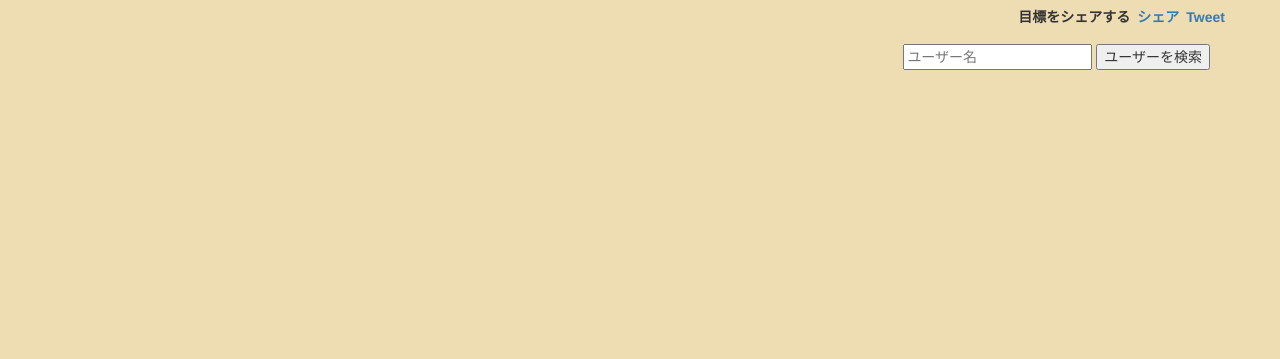
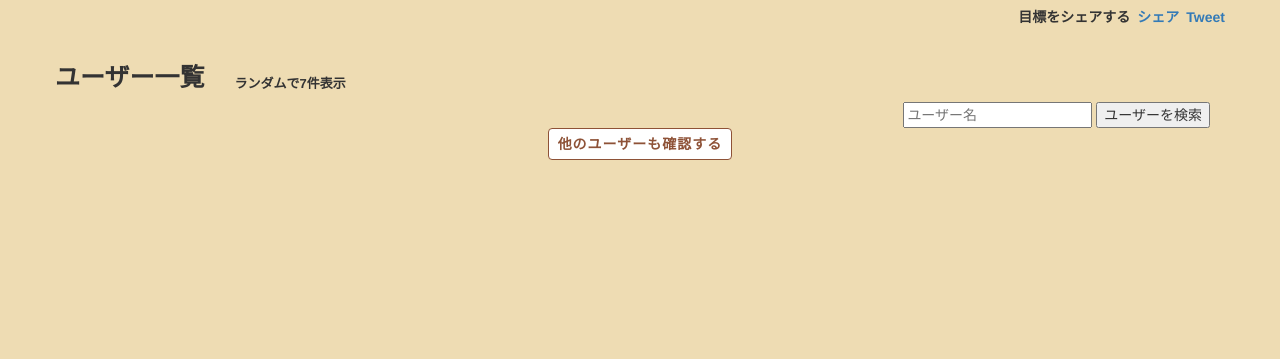
Before and after one commit to breastroke423/cotsutsumi, a Rails app: page /users in a window 1280 px wide. Shown: the part 80-439 px from the top of the page. Run offline with Rails 7, Linux system fonts and the light colour scheme; style sheets or scripts are compiled from the project's sources; parts of the project's set-up code (start-up, migrations or seed data) failed here and were passed over; some libraries are stand-ins or nearby versions.

Commit message:
update users/index/view

```diff
--- a/app/assets/stylesheets/application.scss
+++ b/app/assets/stylesheets/application.scss
@@ -46,7 +46,7 @@ table {
 
 }
 
-p, a, td, th {
+p, a, td, th, h2, h4 {
   font-weight: 700;
   font-family: "Helvetica Neue", Helvetica, Arial, sans-serif;
 }
--- a/app/assets/stylesheets/users.scss
+++ b/app/assets/stylesheets/users.scss
@@ -118,7 +118,12 @@
   margin-bottom: 10px;
 }
 
-.pagination-btn {
+.pagination-btn{
   display: flex;
   justify-content: center;
 }
+
+.random {
+  display: flex;
+  justify-content: center;
+}
--- a/app/views/users/index.html.erb
+++ b/app/views/users/index.html.erb
@@ -1,2 +1,16 @@
 <!-- ユーザー一覧表示、ログイン前後どう表示させるかはregister内で条件分けしている -->
+<div class="container">
+  <div class="row">
+    <div class="table-heading">
+      <h2>ユーザー一覧</h2><h4>ランダムで7件表示</h4>
+    </div>
+  </div>
+</div>
 <%= render "users/register" %>
+<div class="container">
+  <div class="row random">
+    <div>
+      <%= link_to "他のユーザーも確認する", users_path, class: "btn btn-default" %>
+    </div>
+  </div>
+</div>
```
